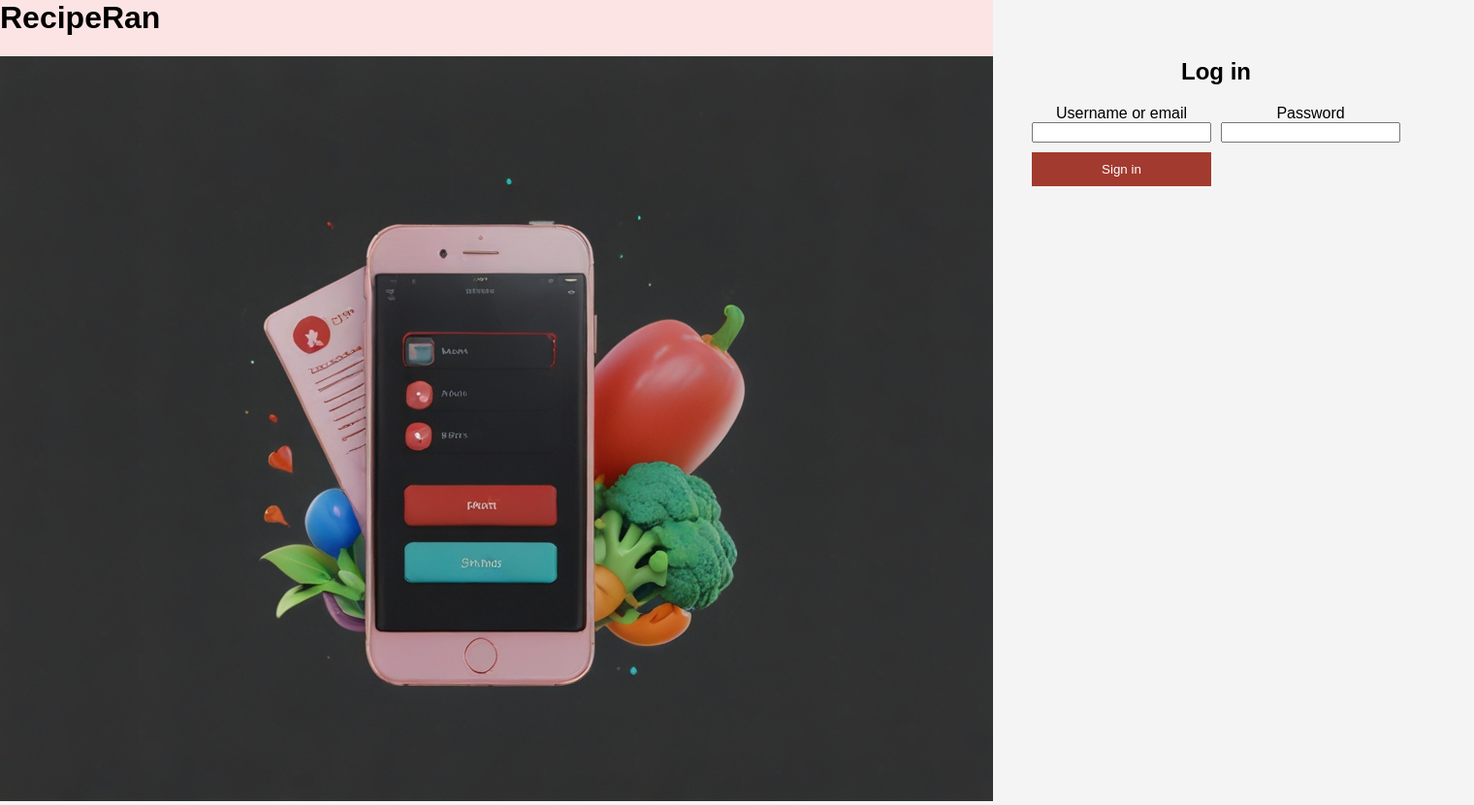
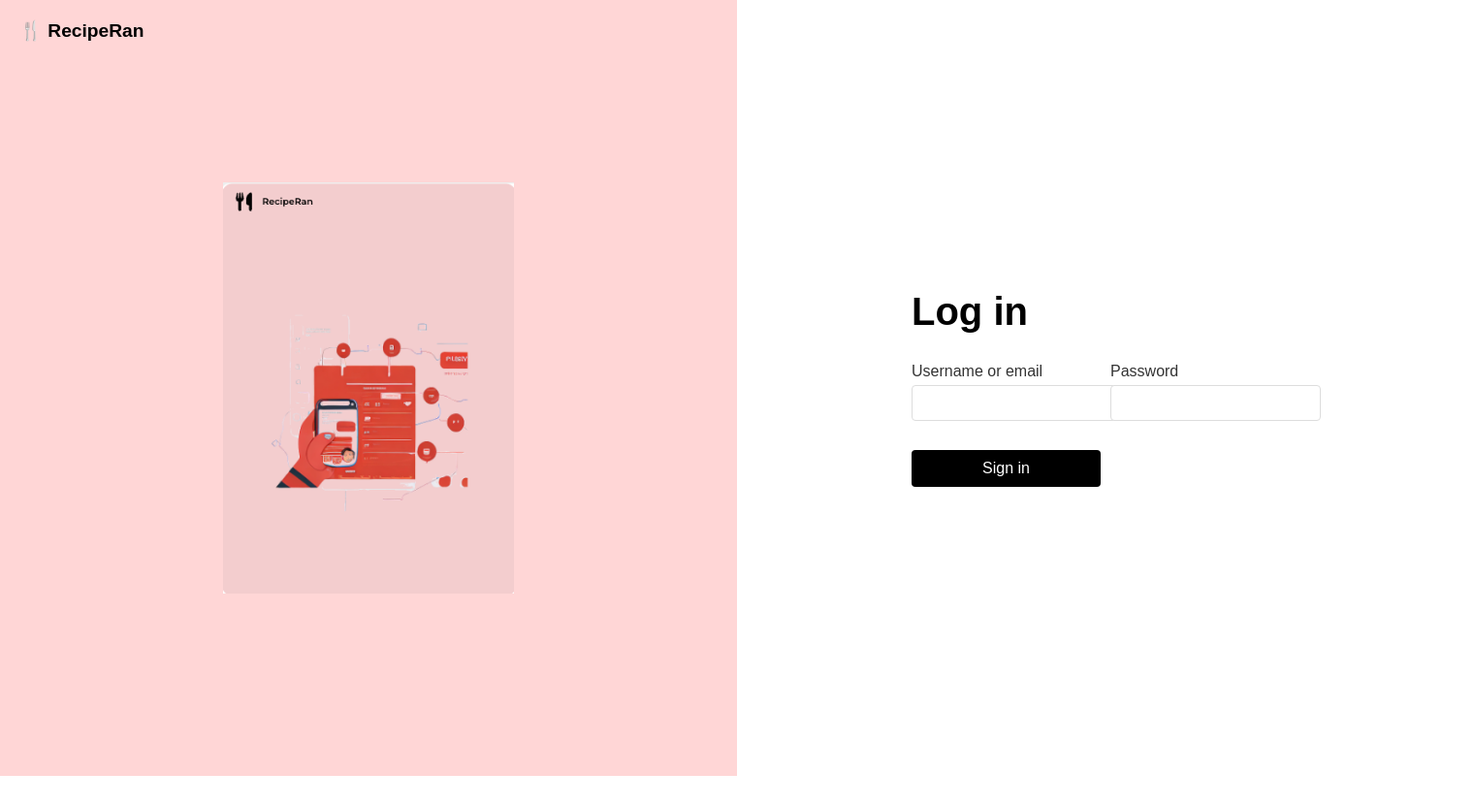
Before and after one commit to chimwec/DjangoDelights, a Django app: page /accounts/login/ in a window 1520 px wide. Shown: the whole page at 97% size. After the commit the page ends 800 px from the top, so only its background shows below. Run offline with Django 4.2, Linux system fonts and the light colour scheme.

Commit message:
improved the login page

```diff
--- a/inventory/static/inventory/main.css
+++ b/inventory/static/inventory/main.css
@@ -222,7 +222,7 @@ header .user-avatar img {
 }
 
 .card {
-    background-color: white;
+    background-color: black;
     padding: 20px;
     border-radius: 10px;
     box-shadow: 0 2px 4px rgba(0,0,0,0.1);
@@ -292,7 +292,7 @@ header .user-avatar img {
 }
 
 .recipe-details button {
-    background-color: #eee;
+    background-color: black; /*from white to black*/
     padding: 10px;
     width: 100%;
     border: none;
@@ -316,19 +316,114 @@ header .user-avatar img {
 
 
 /* this is the login page css */
+.html, body {
+    height: 100%;
+    margin: 0;
+}
 
 .container {
-    display : flex;
-    flex-direction : row;
+    display: flex;
+    height: 100vh;
+    width: 500lvh;
+}
 
- }
+.left-panel {
+    flex: 1;
+    background-color: #ffd6d6;
+    display: flex;
+    align-items: center;
+    justify-content: center;
+}
 
-.right {
-    text-align: center;
-    padding: 40px;
-  }
+.right-panel {
+    flex: 1;
+    background-color: white;
+    display: flex;
+    align-items: center;
+    justify-content: center;
+}
 
-.left {
-    background: #fce4e4;
-    text-align: justify
- }
+.login-form {
+    width: 80%;
+    max-width: 400px;
+}
+
+h1 {
+    font-size: 2.5em;
+    margin-bottom: 30px;
+}
+
+.form-group {
+    margin-bottom: 20px;
+}
+
+label {
+    display: block;
+    margin-bottom: 5px;
+    color: #333;
+}
+
+input[type="text"], input[type="password"] {
+    width: 100%;
+    padding: 10px;
+    border: 1px solid #ddd;
+    border-radius: 4px;
+}
+
+button {
+    width: 100%;
+    padding: 10px;
+    background-color: #000;
+    color: white;
+    border: none;
+    border-radius: 4px;
+    cursor: pointer;
+    font-size: 1em;
+}
+
+.logo {
+    position: absolute;
+    top: 20px;
+    left: 20px;
+    font-size: 1.2em;
+    font-weight: bold;
+}
+
+.illustration {
+    width: 80%;
+    max-width: 300px;
+}
+
+@media (max-width: 768px) {
+    .container {
+        flex-direction: column;
+    }
+    .left-panel {
+        display: none;
+    }
+    .right-panel {
+        flex: 1;
+        padding: 40px 20px;
+    }
+    .logo {
+        position: static;
+        text-align: center;
+        margin-bottom: 20px;
+    }
+    h1 {
+        font-size: 2em;
+        text-align: center;
+    }
+}
+
+@media (max-width: 480px) {
+    .login-form {
+        width: 100%;
+    }
+    h1 {
+        font-size: 1.8em;
+    }
+    .form-group {
+        margin-bottom: 15px;
+    }
+}
--- a/inventory/templates/inventory/log_in.html
+++ b/inventory/templates/inventory/log_in.html
@@ -10,18 +10,15 @@
     <link rel="stylesheet" href="{% static 'inventory/main.css' %}">
 </head>
 <body>
+    <div class="logo">🍴 RecipeRan</div>
     <div class="container">
-        <div class="left">
-            <div class="logo">
-                <h1>RecipeRan</h1>
-            </div>
-            <div class="illustration">
-                <img src="{% static 'inventory/images/IMG_2162 copy.JPG' %}" alt="Illustration">
-            </div>
+        <div class="left-panel">
+            <img src="{% static '/inventory/images/Image.png' %}" alt="Recipe illustration" class="illustration">
         </div>
-        <div class="right">
+
+        <div class="right-panel">
             <div class="login-form">
-                <h2>Log in</h2>
+                <h1>Log in</h1>
                 <form method="post">
                     {% csrf_token %}
                     <div class="form-group">
@@ -32,7 +29,7 @@
                         <label for="password">Password</label>
                         <input type="password" id="password" name="password" required>
                     </div>
-                    <button class="button2" type="submit">Sign in</button>
+                    <button type="submit">Sign in</button>
                 </form>
             </div>
         </div>
```
Also changed, not shown: db.sqlite3, inventory/static/inventory/images/Image.png (added), 1 other file.
